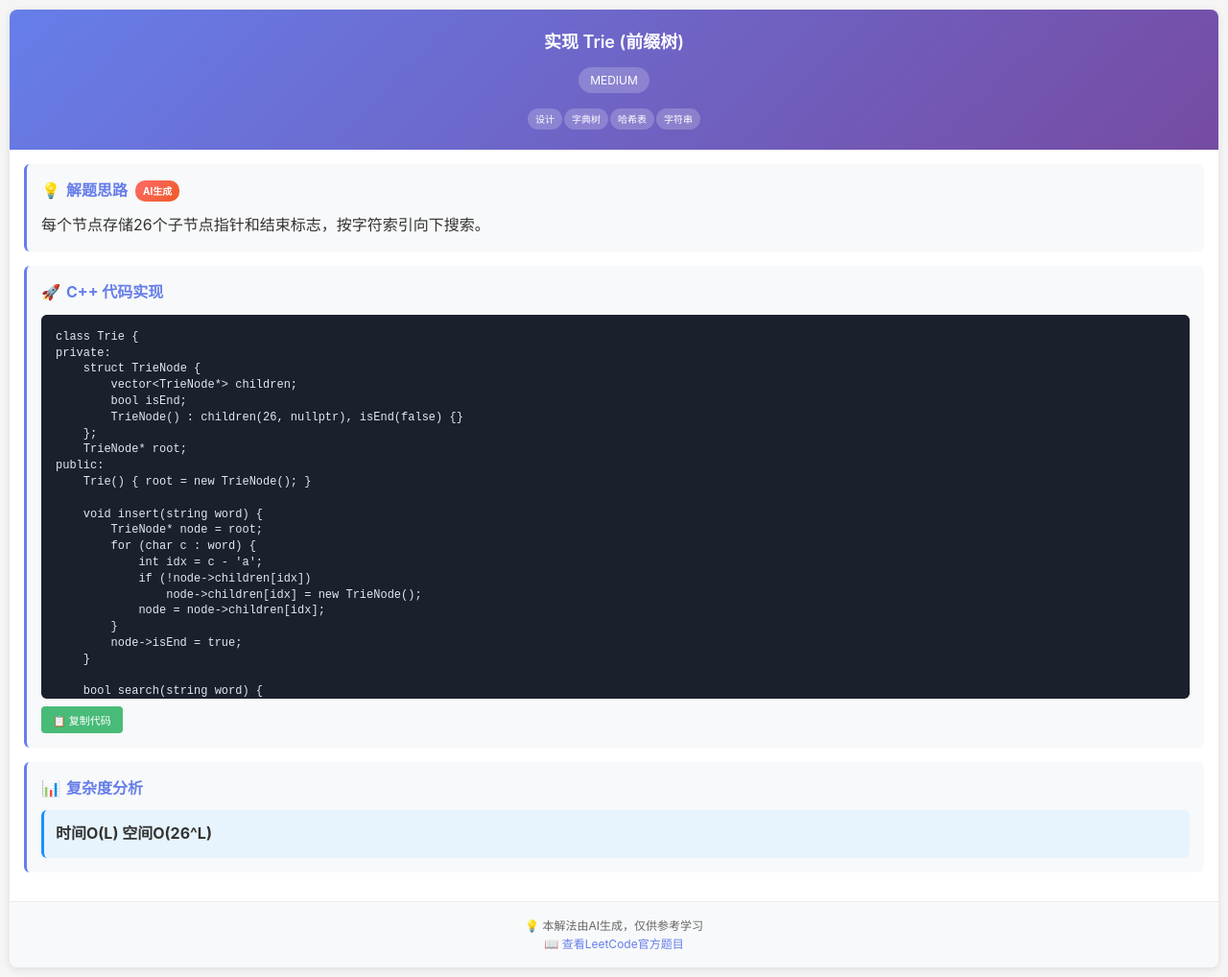
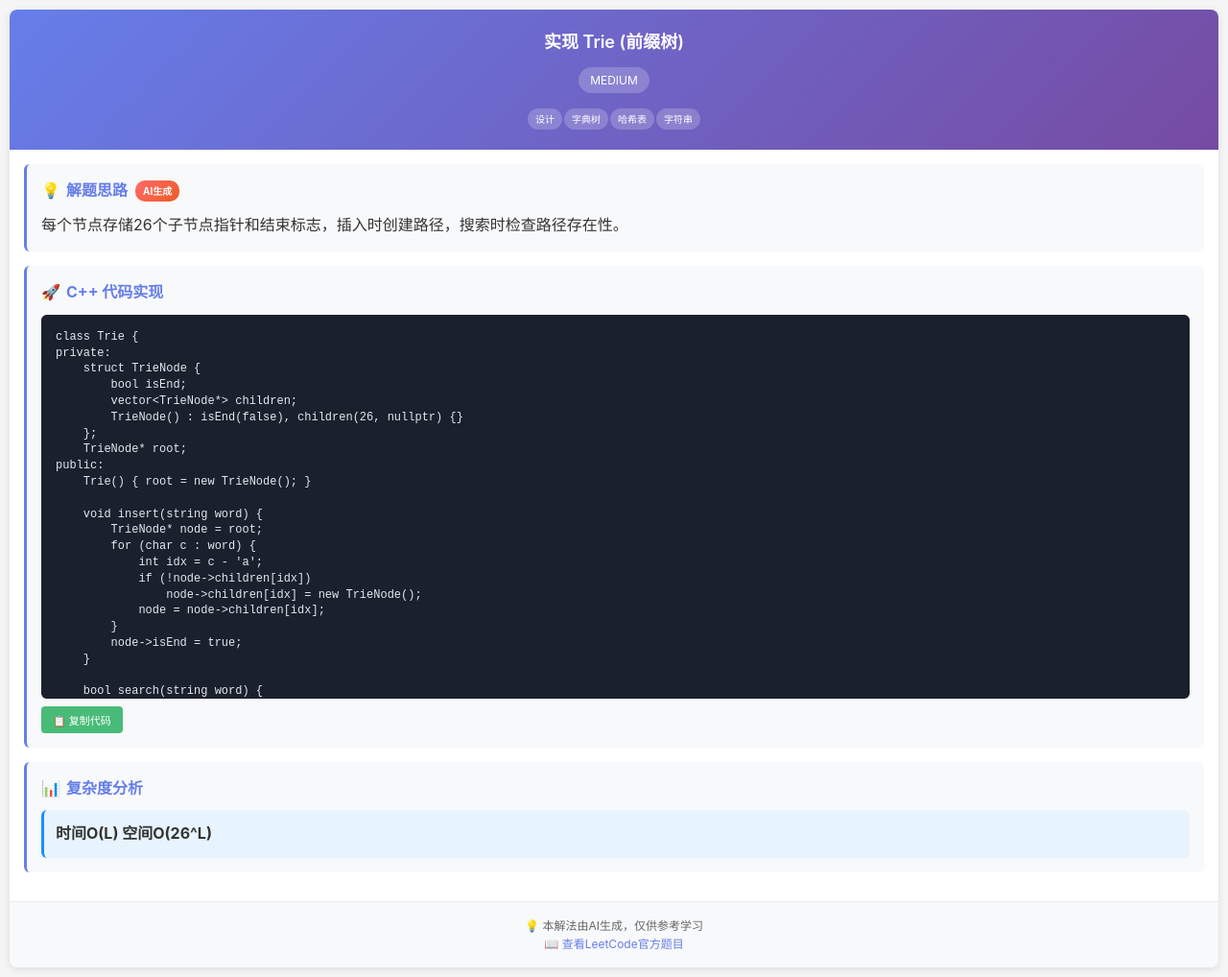
Before and after one commit to FangChao1086/FangChao1086.github.io, a Jekyll site: the page solutions/implement-trie-prefix-tree_solution.html, which Jekyll copies as it is, in a window 1280 px wide. Shown: the whole page at 96% size. Built offline with Jekyll 4.4.1, drawn with Linux system fonts in a browser that asks for light colours; some of the changed text lies outside the part shown.

Commit message:
Add solution for 实现 Trie (前缀树)

```diff
--- a/solutions/implement-trie-prefix-tree_solution.html
+++ b/solutions/implement-trie-prefix-tree_solution.html
@@ -152,7 +152,7 @@
             <div class="content">
                 <div class="section">
                     <h2>解题思路 <span class="ai-badge">AI生成</span></h2>
-                    <p>每个节点存储26个子节点指针和结束标志，按字符索引向下搜索。</p>
+                    <p>每个节点存储26个子节点指针和结束标志，插入时创建路径，搜索时检查路径存在性。</p>
                 </div>
 
                 <div class="section code-section">
@@ -161,9 +161,9 @@
                         <pre class="code" id="code-content">class Trie {
 private:
     struct TrieNode {
+        bool isEnd;
         vector&lt;TrieNode*&gt; children;
-        bool isEnd;
-        TrieNode() : children(26, nullptr), isEnd(false) {}
+        TrieNode() : isEnd(false), children(26, nullptr) {}
     };
     TrieNode* root;
 public:
```
